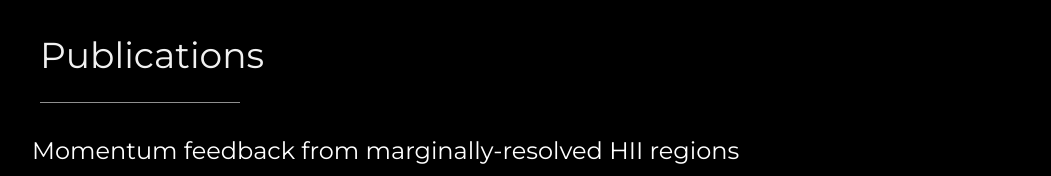
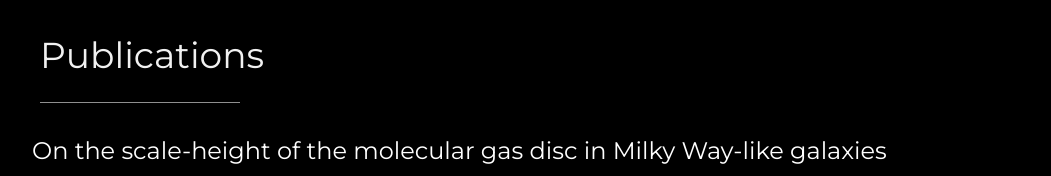
Before and after one commit to sjeffreson/sjeffreson.github.io, a plain HTML site: page index.html in a window 1280 px wide. Shown: the part 1340-1516 px from the top of the page, without its empty margins (170-1221 px from the left). Drawn offline with nearby package versions, Linux system fonts and the light colour scheme.

Commit message:
fixes to last commit

```diff
--- a/index.html
+++ b/index.html
@@ -89,8 +89,7 @@
     <!-- Grid for photos -->
     <div class="w3-row-padding" style="margin:0 -16px">
       <h3><a href="https://ui.adsabs.harvard.edu/abs/2021MNRAS.505.3470J/abstract" target="_blank"
-      style="text-decoration: none;">Momentum feedback
-      from marginally-resolved HII regions</a></h3>
+      style="text-decoration: none;">On the scale-height of the molecular gas disc in Milky Way-like galaxies</a></h3>
       <a href="https://ui.adsabs.harvard.edu/abs/2022arXiv220614818J/abstract" target="_blank">
       <img src="/images/fig-2022a.png" style="width:80%">
       </a>
```
Also changed, not shown: images/fig-2022a.png (added).
